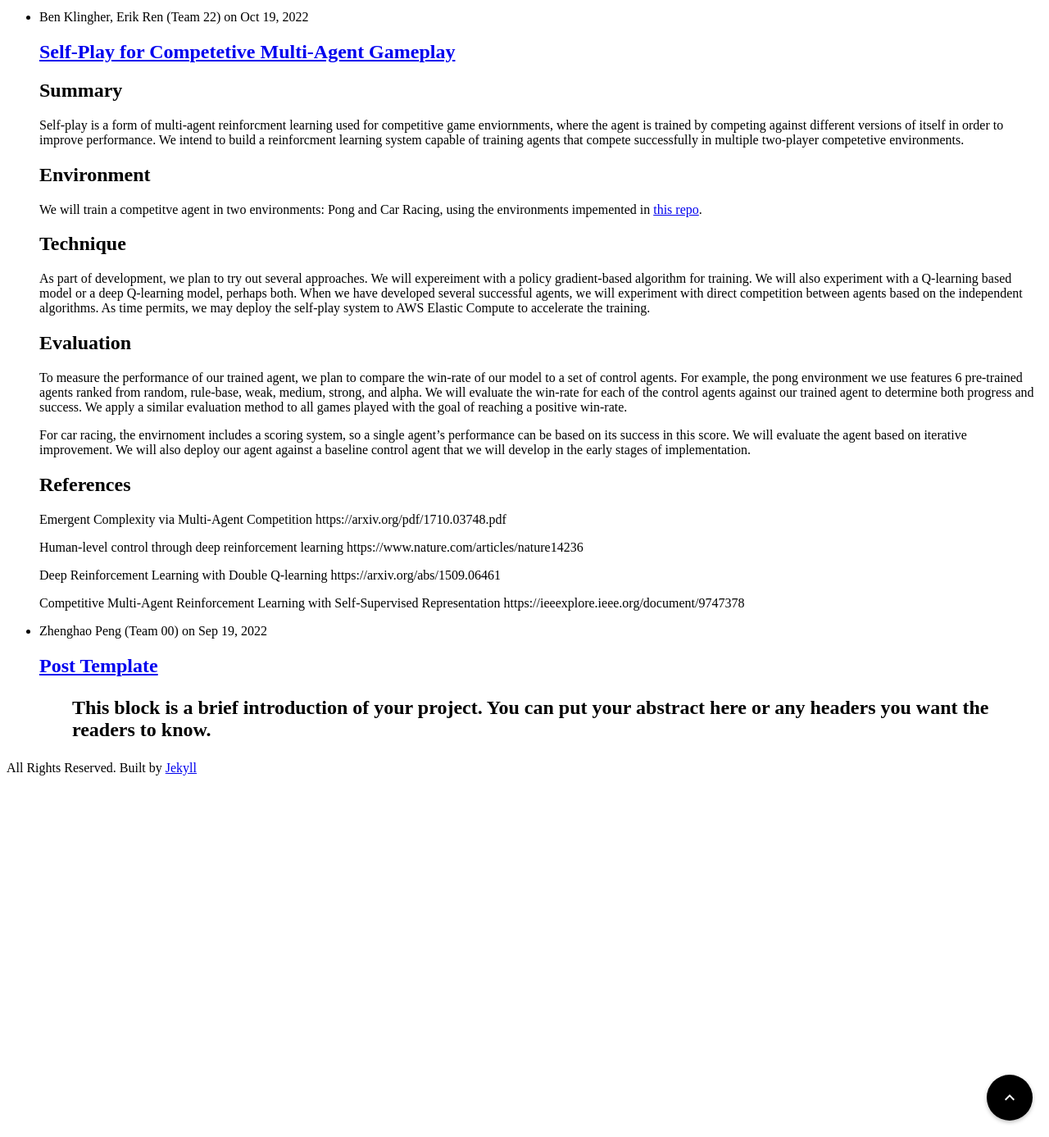
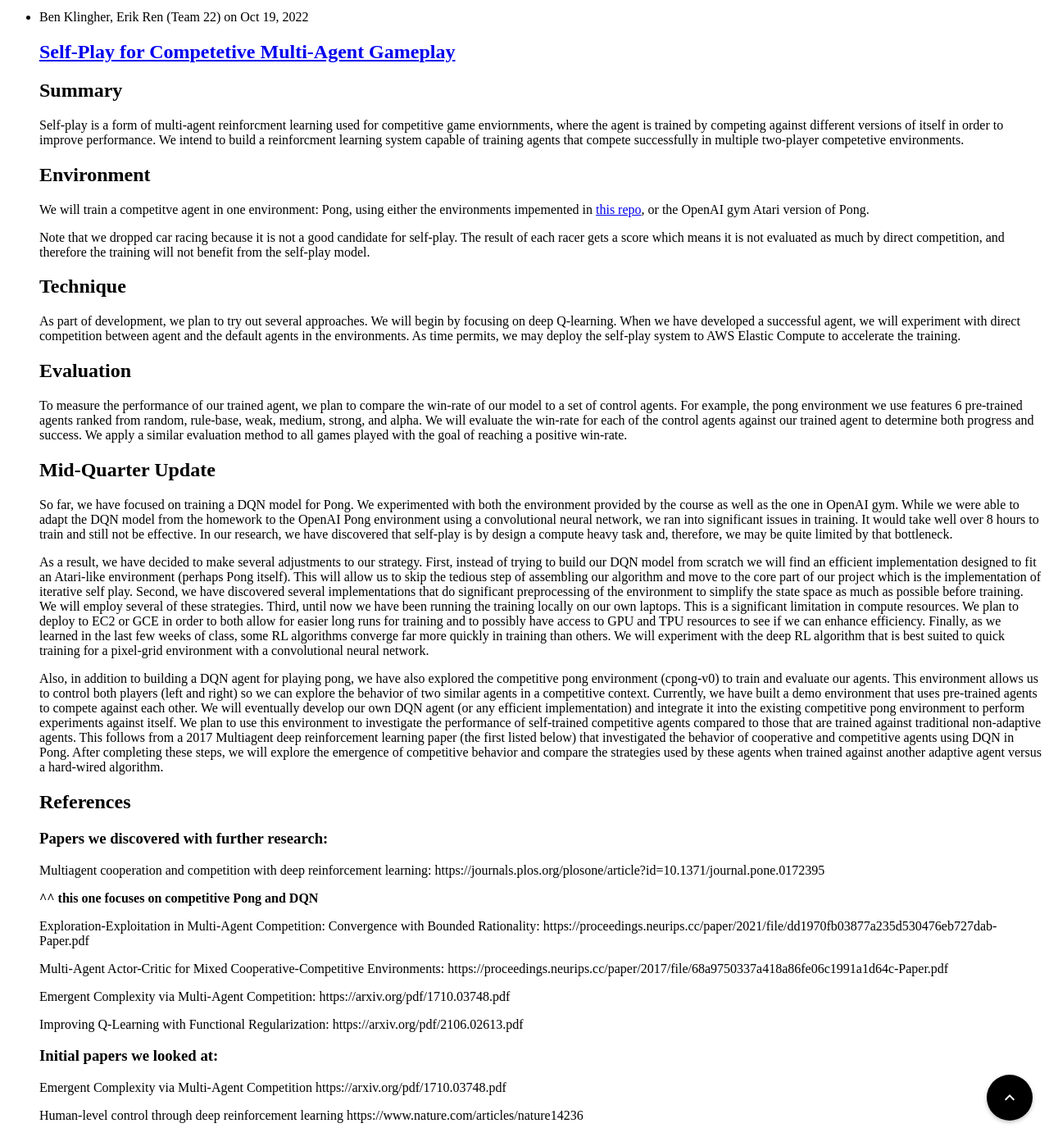
Before and after one commit to ucla-rlcourse/CS269-projects-2022fall, a Jekyll site: the page built from index.html, in a window 1280 px wide and 1400 px high, scrolled down 199 px, cut to the strip 13-1400 px from the top of the window. Shown: the whole strip at 82% size. Built offline with Jekyll 4.4.1, drawn with Linux system fonts in a browser that asks for light colours.

Commit message:
project update

```diff
--- a/_posts/2022-09-19-team22.md
+++ b/_posts/2022-09-19-team22.md
@@ -12,19 +12,49 @@ Self-play is a form of multi-agent reinforcment learning used for competitive ga
 
 ## Environment
 
-We will train a competitve agent in two environments: Pong and Car Racing, using the environments impemented in [this repo](https://github.com/ucla-rlcourse/competitive-rl).
+We will train a competitve agent in one environment: Pong, using either the environments impemented in [this repo](https://github.com/ucla-rlcourse/competitive-rl), or the OpenAI gym Atari version of Pong.
+
+Note that we dropped car racing because it is not a good candidate for self-play. The result of each racer gets a score which means it is not evaluated as much by direct competition, and therefore the training will not benefit from the self-play model.
 
 ## Technique
 
-As part of development, we plan to try out several approaches. We will expereiment with a policy gradient-based algorithm for training. We will also experiment with a Q-learning based model or a deep Q-learning model, perhaps both. When we have developed several successful agents, we will experiment with direct competition between agents based on the  independent algorithms. As time permits, we may deploy the self-play system to AWS Elastic Compute to accelerate the training.
+As part of development, we plan to try out several approaches. We will begin by focusing on deep Q-learning. When we have developed a successful agent, we will experiment with direct competition between agent and the default agents in the environments. As time permits, we may deploy the self-play system to AWS Elastic Compute to accelerate the training.
 
 ## Evaluation
 
 To measure the performance of our trained agent, we plan to compare the win-rate of our model to a set of control agents. For example, the pong environment we use features 6 pre-trained agents ranked from random, rule-base, weak, medium, strong, and alpha. We will evaluate the win-rate for each of the control agents against our trained agent to determine both progress and success. We apply a similar evaluation method to all games played with the goal of reaching a positive win-rate.
 
-For car racing, the envirnoment includes a scoring system, so a single agent's performance can be based on its success in this score. We will evaluate the agent based on iterative improvement. We will also deploy our agent against a baseline control agent that we will develop in the early stages of implementation.
+## Mid-Quarter Update
+
+So far, we have focused on training a DQN model for Pong. We experimented with both the environment provided by the course as well as the one in OpenAI gym. While we were able to adapt the DQN model from the homework to the OpenAI Pong environment using a convolutional neural network, we ran into significant issues in training. It would take well over 8 hours to train and still not be effective. In our research, we have discovered that self-play is by design a compute heavy task and, therefore, we may be quite limited by that bottleneck.
+
+As a result, we have decided to make several adjustments to our strategy. First, instead of trying to build our DQN model from scratch we will find an efficient implementation designed to fit an Atari-like environment (perhaps Pong itself). This will allow us to skip the tedious step of assembling our algorithm and move to the core part of our project which is the implementation of iterative self play. Second, we have discovered several implementations that do significant preprocessing of the environment to simplify the state space as much as possible before training. We will employ several of these strategies. Third, until now we have been running the training locally on our own laptops. This is a significant limitation in compute resources. We plan to deploy to EC2 or GCE in order to both allow for easier long runs for training and to possibly have access to GPU and TPU resources to see if we can enhance efficiency. Finally, as we learned in the last few weeks of class, some RL algorithms converge far more quickly in training than others. We will experiment with the deep RL algorithm that is best suited to quick training for a pixel-grid environment with a convolutional neural network.
+
+Also, in addition to building a DQN agent for playing pong, we have also explored the competitive pong environment (cpong-v0) to train and evaluate our agents. This environment allows us to control both players (left and right) so we can explore the behavior of two similar agents in a competitive context. Currently, we have built a demo environment that uses pre-trained agents to compete against each other. We will eventually develop our own DQN agent (or any efficient implementation) and integrate it into the existing competitive pong environment to perform experiments against itself. We plan to use this environment to investigate the performance of self-trained competitive agents compared to those that are trained against traditional non-adaptive agents. This follows from a 2017 Multiagent deep reinforcement learning paper (the first listed below) that investigated the behavior of cooperative and competitive agents using DQN in Pong. After completing these steps, we will explore the emergence of competitive behavior and compare the strategies used by these agents when trained against another adaptive agent versus a hard-wired algorithm.
+
 
 ## References
+
+### Papers we discovered with further research:
+
+Multiagent cooperation and competition with deep reinforcement learning:
+https://journals.plos.org/plosone/article?id=10.1371/journal.pone.0172395
+
+**^^ this one focuses on competitive Pong and DQN**
+
+Exploration-Exploitation in Multi-Agent Competition: Convergence with Bounded Rationality:
+https://proceedings.neurips.cc/paper/2021/file/dd1970fb03877a235d530476eb727dab-Paper.pdf
+
+Multi-Agent Actor-Critic for Mixed Cooperative-Competitive Environments:
+https://proceedings.neurips.cc/paper/2017/file/68a9750337a418a86fe06c1991a1d64c-Paper.pdf
+
+Emergent Complexity via Multi-Agent Competition:
+https://arxiv.org/pdf/1710.03748.pdf
+
+Improving Q-Learning with Functional Regularization:
+https://arxiv.org/pdf/2106.02613.pdf
+
+### Initial papers we looked at:
 
 Emergent Complexity via Multi-Agent Competition
 https://arxiv.org/pdf/1710.03748.pdf
```
